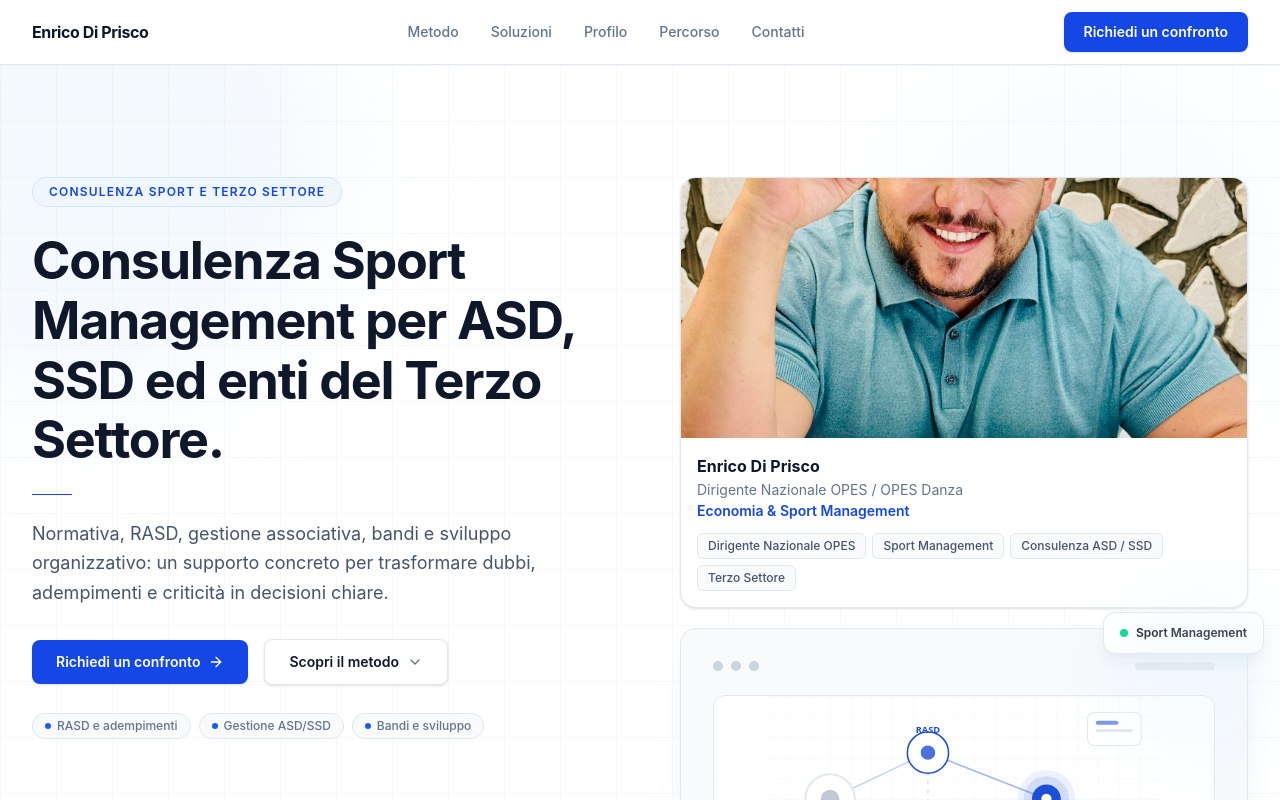
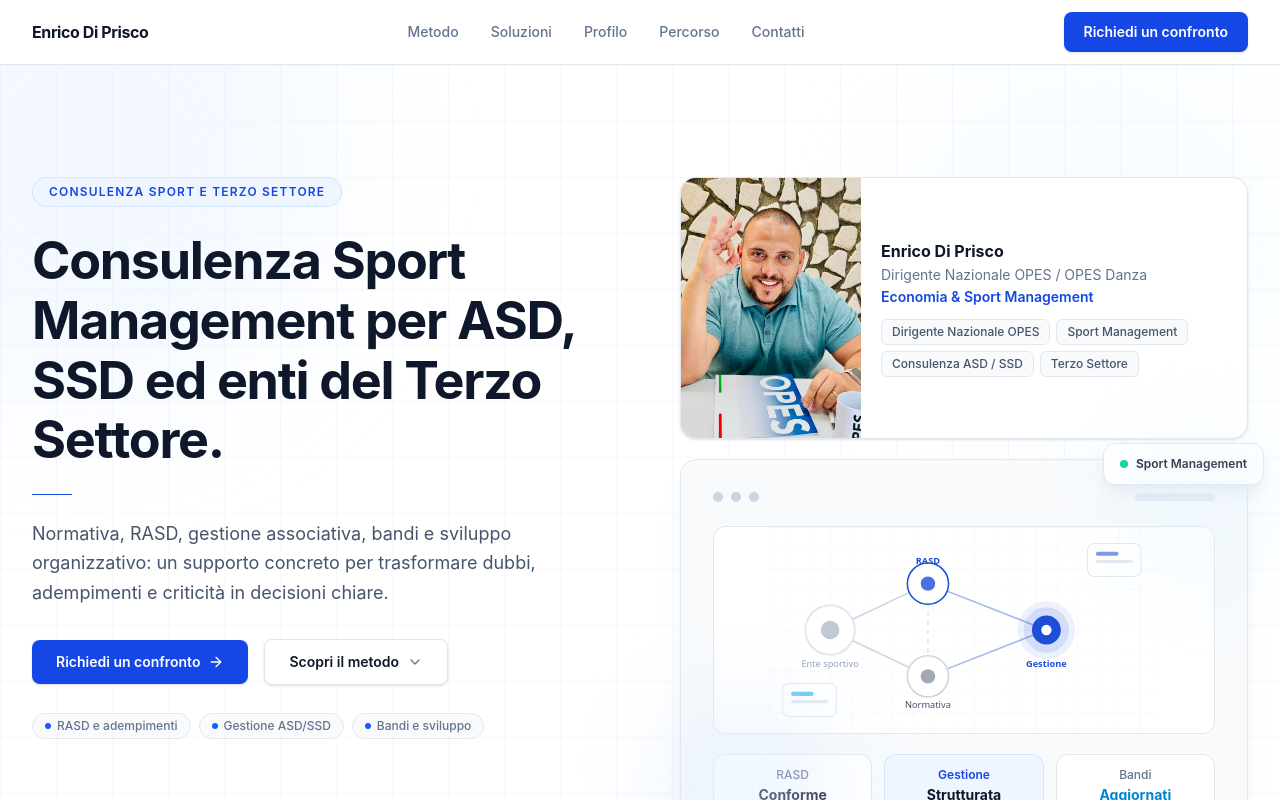
Before and after one commit to Ddery-GH/consulenza, a React (Vite) app: page / in a window 1280 px wide. Shown: the top 800 px of the page. Built offline with nearby package versions, Linux system fonts and the light colour scheme.

Commit message:
Card profilo hero: foto portrait 180x260 a sinistra con chip a destra

```diff
--- a/src/componenti/sezioni/HeroPrincipale.jsx
+++ b/src/componenti/sezioni/HeroPrincipale.jsx
@@ -369,20 +369,20 @@ export default function HeroPrincipale() {
           {/* ── Colonna destra: profilo + visual ── */}
           <div className="flex flex-col gap-5">
 
-            {/* Card profilo verticale */}
-            <div className="overflow-hidden rounded-2xl border border-slate-200 bg-white shadow-sm">
-              {/* Foto full-width */}
-              <div className="h-[260px] w-full overflow-hidden">
+            {/* Card profilo orizzontale con foto portrait */}
+            <div className="flex overflow-hidden rounded-2xl border border-slate-200 bg-white shadow-sm">
+              {/* Foto portrait stretta */}
+              <div className="h-[260px] w-[180px] shrink-0 overflow-hidden">
                 <img
                   src="/immagini/enrico-badge.jpg"
                   alt="Enrico Di Prisco"
-                  className="h-full w-full object-cover object-center"
+                  className="h-full w-full object-cover object-[50%_20%]"
                   loading="eager"
                 />
               </div>
-              {/* Nome, ruolo e chip */}
-              <div className="p-4">
-                <div className="mb-3">
+              {/* Info e chip */}
+              <div className="flex flex-col justify-center gap-3 p-5">
+                <div>
                   <span className="block text-base font-bold text-slate-900">Enrico Di Prisco</span>
                   <span className="mt-0.5 block text-sm leading-snug text-slate-500">{profilo.ruolo}</span>
                   <span className="mt-0.5 block text-sm font-semibold text-blue-700">{profilo.sottoRuolo}</span>
```
